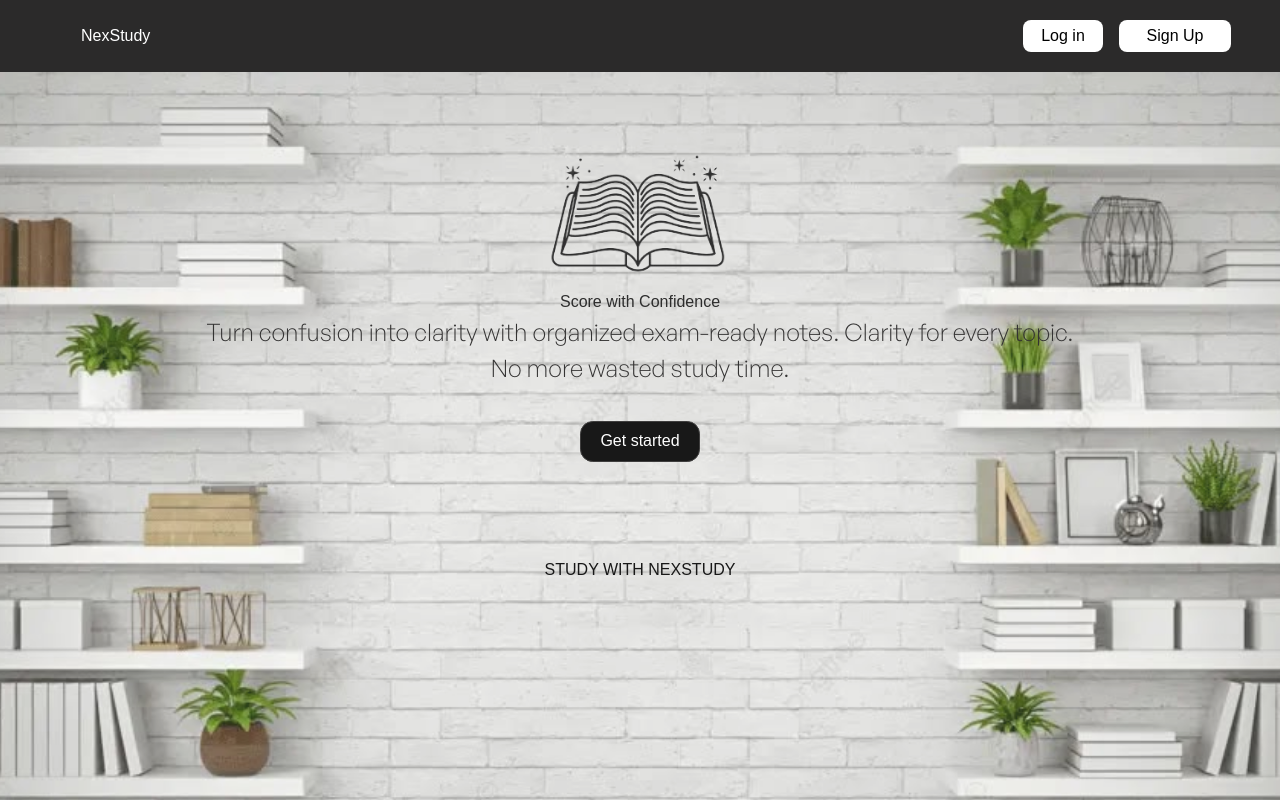
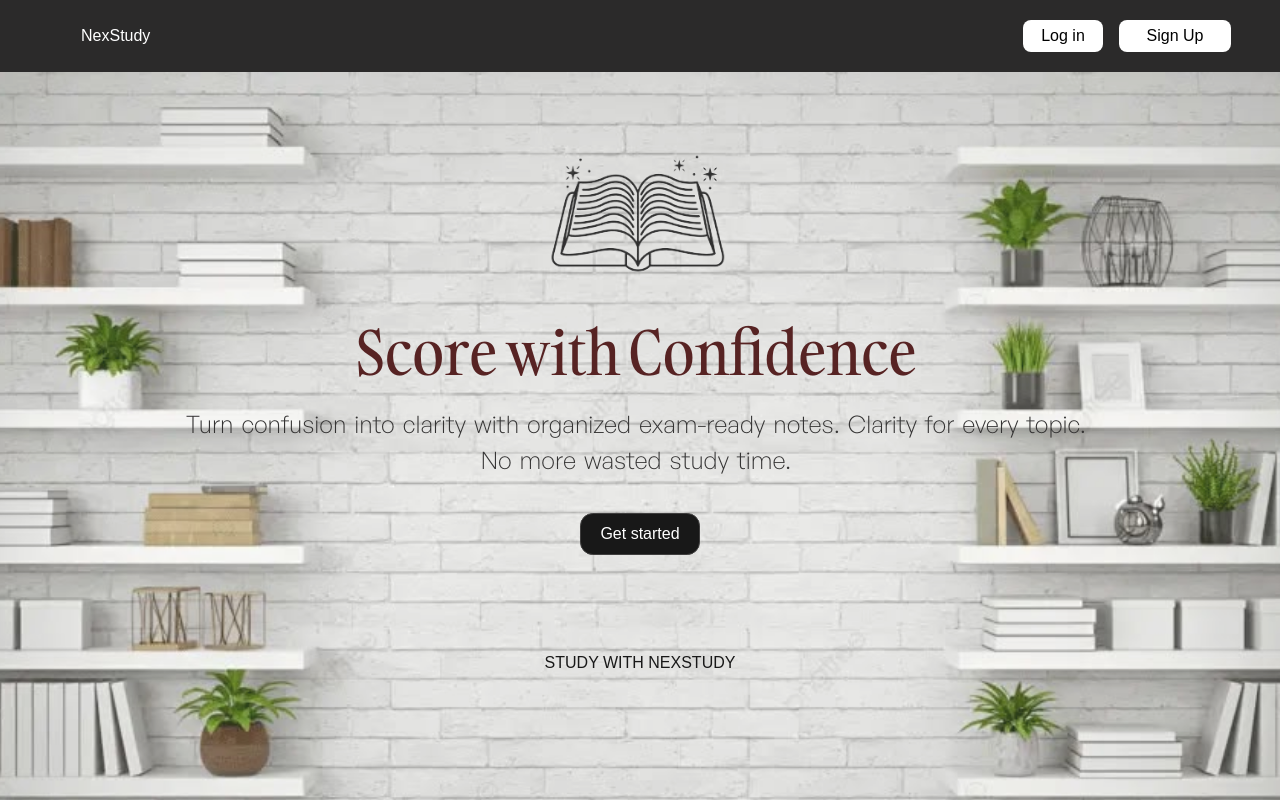
Before and after one commit to Himani78116/NexStudy, a Next.js app: page / in a window 1280 px wide. Shown: the top 800 px of the page. Built offline with nearby package versions, Linux system fonts and the light colour scheme.

Commit message:
Added changes in main

```diff
--- a/src/components/main.tsx
+++ b/src/components/main.tsx
@@ -5,9 +5,11 @@ import "../styles/landing.css"
 import Image from "next/image"
 import book from "../assets/book.png"
 import background from "../assets/background7.jpg";
+import AnimatedText from "../components/AnimatedText";
 
 const Landing = () => {
     const router = useRouter()
+
 
     return(
         <main>
@@ -18,9 +20,9 @@ const Landing = () => {
                 opacity: 0.9
                 }} className="box1 min-h-screen" id="home">
                 <Image src={book} alt="Logo" width={200} height={200} priority id="book" className="animated-text w-48 h-auto"/>
-                <p id="heading" className="animated-text">Score with Confidence</p>
-                <p className="subheading animated-text">Turn confusion into clarity with organized exam-ready notes. Clarity for every topic.</p>
-                <p className="subheading animated-text">No more wasted study time.</p>
+                <AnimatedText text="Score with Confidence" className="animated-text heading" />
+                <AnimatedText text="Turn confusion into clarity with organized exam-ready notes. Clarity for every topic." className="subheading animated-text" />
+                <AnimatedText text="No more wasted study time." className="subheading animated-text"/>
                 <button id="getstarted" className="animated-text" onClick={() => router.push('/signup')}> Get started </button>
                 <p id="bottomtext">STUDY WITH NEXSTUDY</p>
             </div>
@@ -211,7 +213,7 @@ const Landing = () => {
                         <div className="card"></div>
                     </div>
                 </div>
-                <p className='b3bt'>Ease your preparation with NexStudy.</p>
+                <AnimatedText text="Ease your preparation with NexStudy." className='b3bt' />
             </div>
         </main>
     )
```
